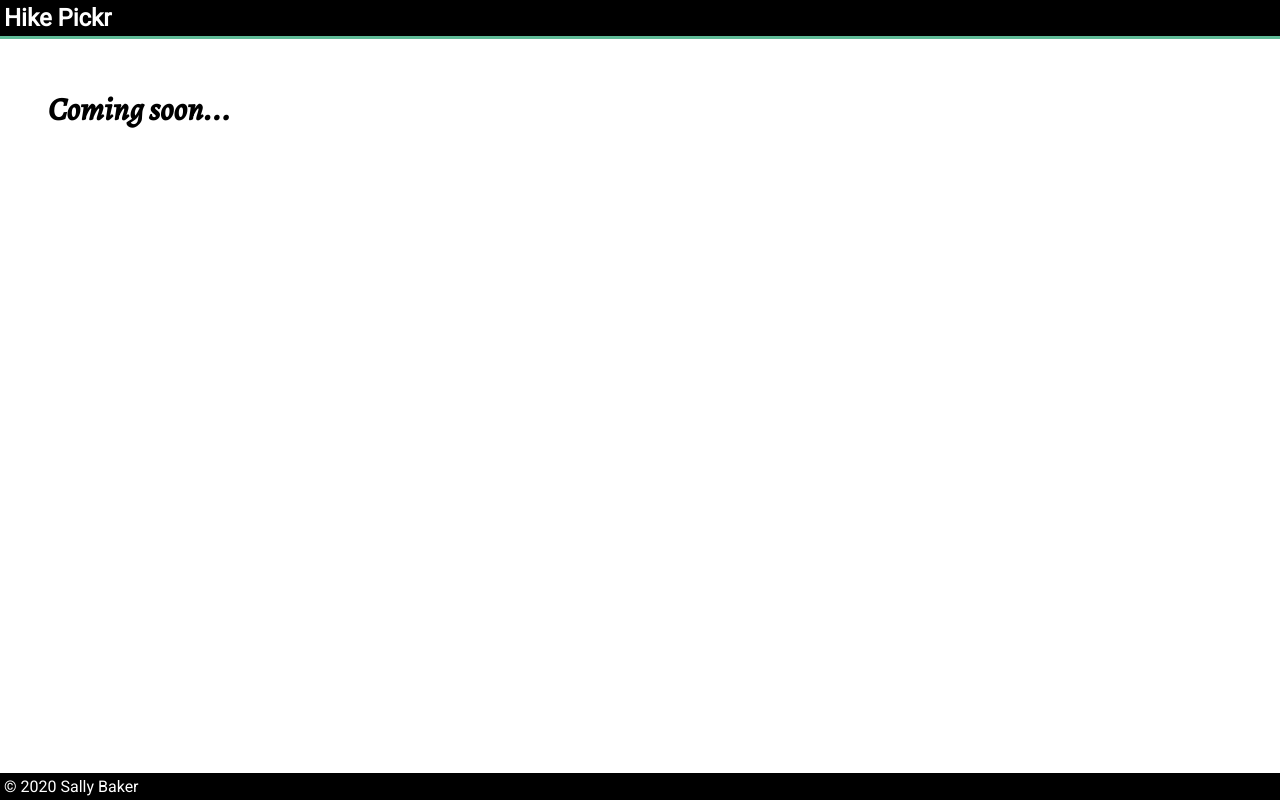
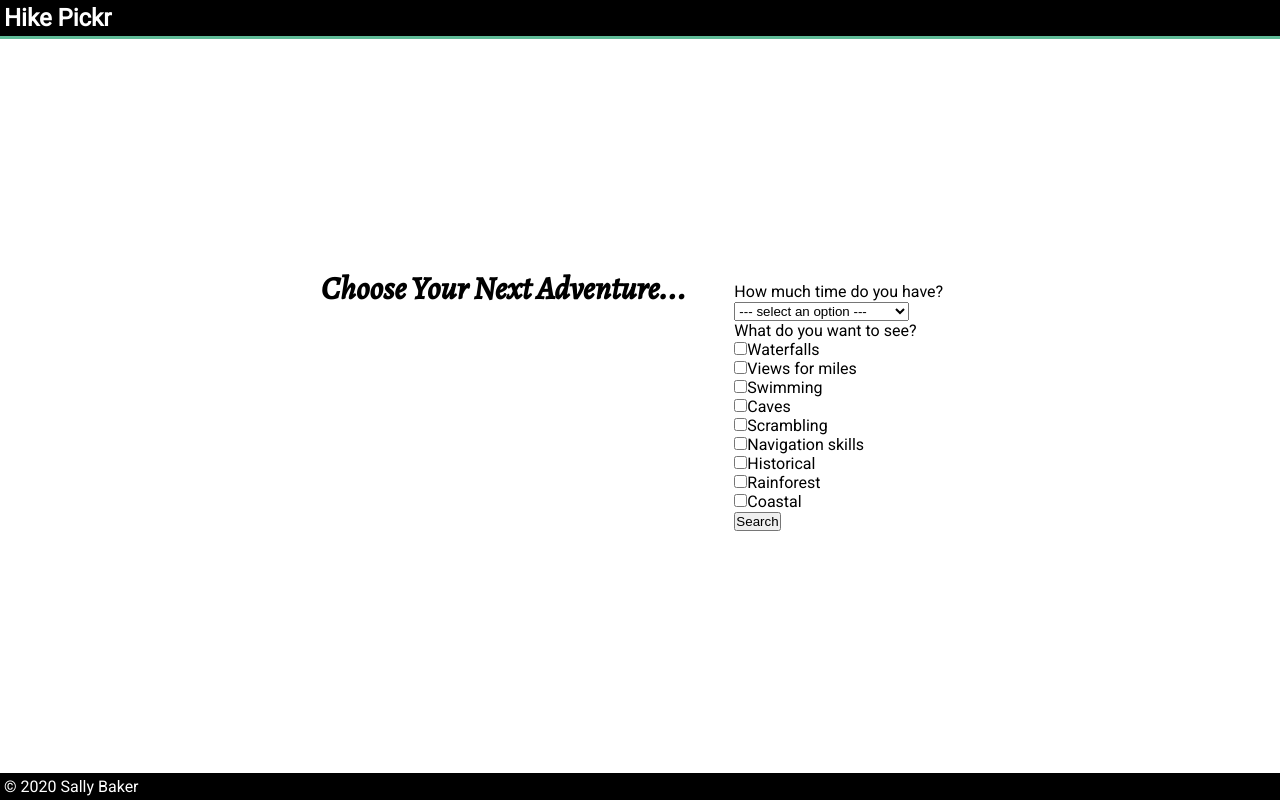
Before and after one commit to sallybaker/hikepickr, a plain HTML site: page index.html in a window 1280 px wide. Drawn offline with nearby package versions, Linux system fonts and the light colour scheme.

Commit message:
add page and styling

```diff
--- a/index.html
+++ b/index.html
@@ -18,9 +18,53 @@
     </header>
     <main>
       <content>
-        <h1 class="action">Coming soon...</h1>
-      </content>
+        <banner>
+          <h1 class="action">Choose Your Next Adventure...</h1>
+        </banner>
+        <pickr>
+          <form>
+            <label for="dropdown" id="dropdown-label" class="question">How much time do you have?</label></br>
+            <select id="dropdown">
+             <option value="">--- select an option ---</option>
+              <option value="short">Short hikes (<1 hr) </option>
+              <option value="half day">Half day hikes (2-4 hours)</option>
+              <option value="full day">Full day hikes (>4 hours) </option>
+              <option value="multiday">Multi-day hikes</option>
+            </select></br>
+            <label class="question">What do you want to see?</label></br>
+            <label>
+              <input type="checkbox" name="features" value="waterfalls">Waterfalls
+            </label><br>
+            <label>
+              <input type="checkbox" name="features" value="lookout">Views for miles
+            </label><br>
+            <label>
+              <input type="checkbox" name="features" value="swimming">Swimming
+            </label><br>
+            <label>
+              <input type="checkbox" name="features" value="caves">Caves
+            </label><br>
+            <label>
+              <input type="checkbox" name="features" value="scrambling">Scrambling
+            </label><br>
+            <label>
+              <input type="checkbox" name="features" value="navskills">Navigation skills
+            </label><br>
+            <label>
+              <input type="checkbox" name="features" value="historical">Historical
+            </label><br>
+            <label>
+              <input type="checkbox" name="features" value="rainforest">Rainforest
+            </label><br>
+                <label>
+              <input type="checkbox" name="features" value="coastal">Coastal
+            </label><br>
+            <button type="submit" id="submit">Search</button>
+          </form>
+        </pickr>
+      <content>
     </main>
-    <footer><span id="copyright">&copy; 2020 Sally Baker</span></footer>
+    <footer><span id="copyright">&copy; 2020 Sally Baker</span>
+    </footer>
   </body>
 </html>
--- a/style.css
+++ b/style.css
@@ -4,10 +4,11 @@
 }
 body {
 	height: 100vh;
+	display: flex;
+	flex-direction: column;
+	flex-wrap: wrap;
 	color: black;
 	font-family: 'Roboto', sans-serif;
-	display: flex;
-	flex-direction: column;
 }
 header {
 	border-bottom: 3px solid #5FBB97;
@@ -18,8 +19,20 @@ header,footer {
 	padding: 0.25rem;
 }
 main {
+	flex-grow: 8;
 	display: flex;
-	flex-grow: 8;
+	flex-direction: column;
+	justify-content: center;
+}
+banner, pickr {
+	display:flex;
+	flex-direction: column;
+	padding: 1rem;
+}
+form {
+	max-width: 15rem;
+	border-radius: 5px;
+	padding: 1rem;
 }
 h1 {
 	font-size: 1.5rem;
@@ -27,5 +40,29 @@ h1 {
 h1.action {
 	font-family: 'Alegreya', serif;
 	font-size: 2rem;
-	padding: 3rem;
 }
+@media (max-width:449px) {
+	main {
+		display: flex;
+		flex-grow: 1;
+	}
+	content {
+		display: flex;
+		flex-direction: column;
+		justify-content: center;
+	}
+	.banner, pickr {
+		display: flex;
+		flex-direction: column;
+	}
+}
+@media (min-width: 450px) {
+	main {
+		display: flex;
+	}
+	content {
+		display: flex;
+		flex-direction: row;
+		justify-content: center;
+	}
+}
```
